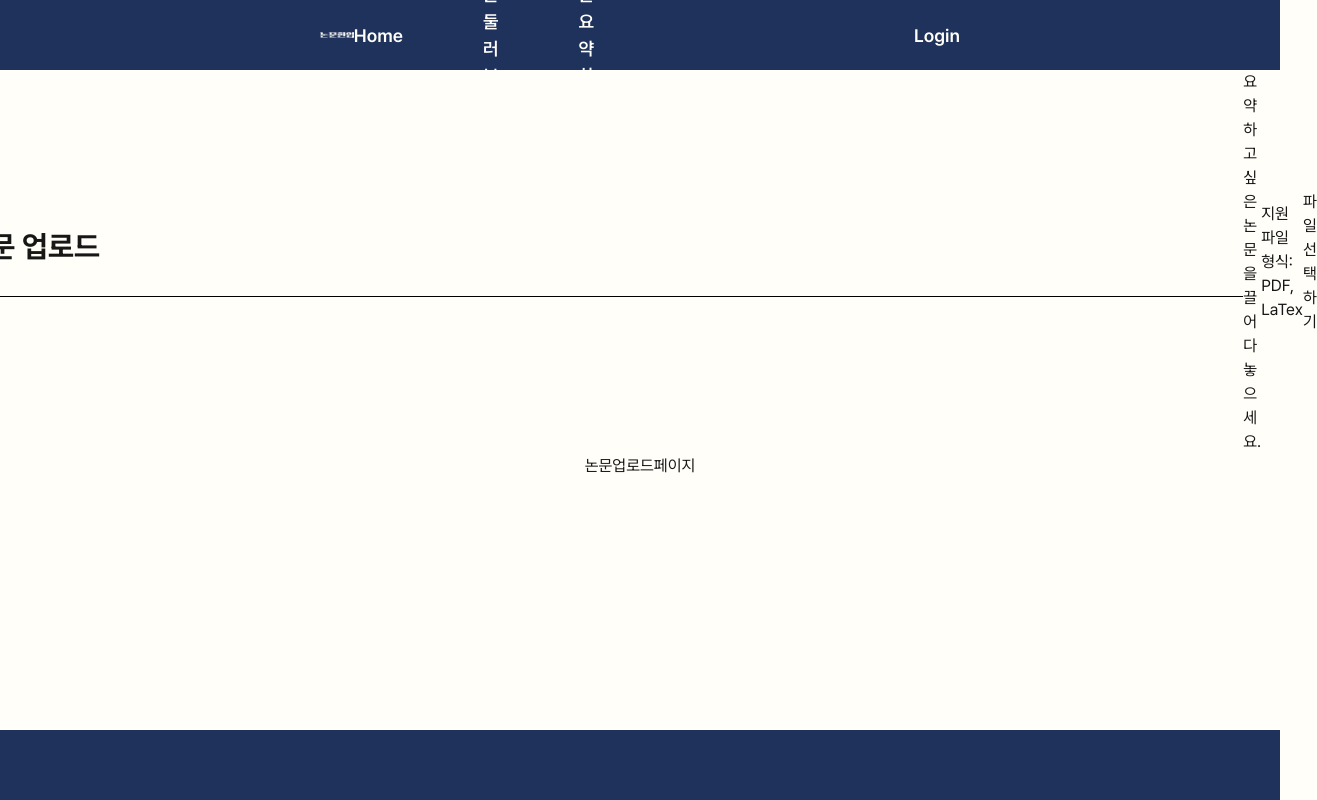
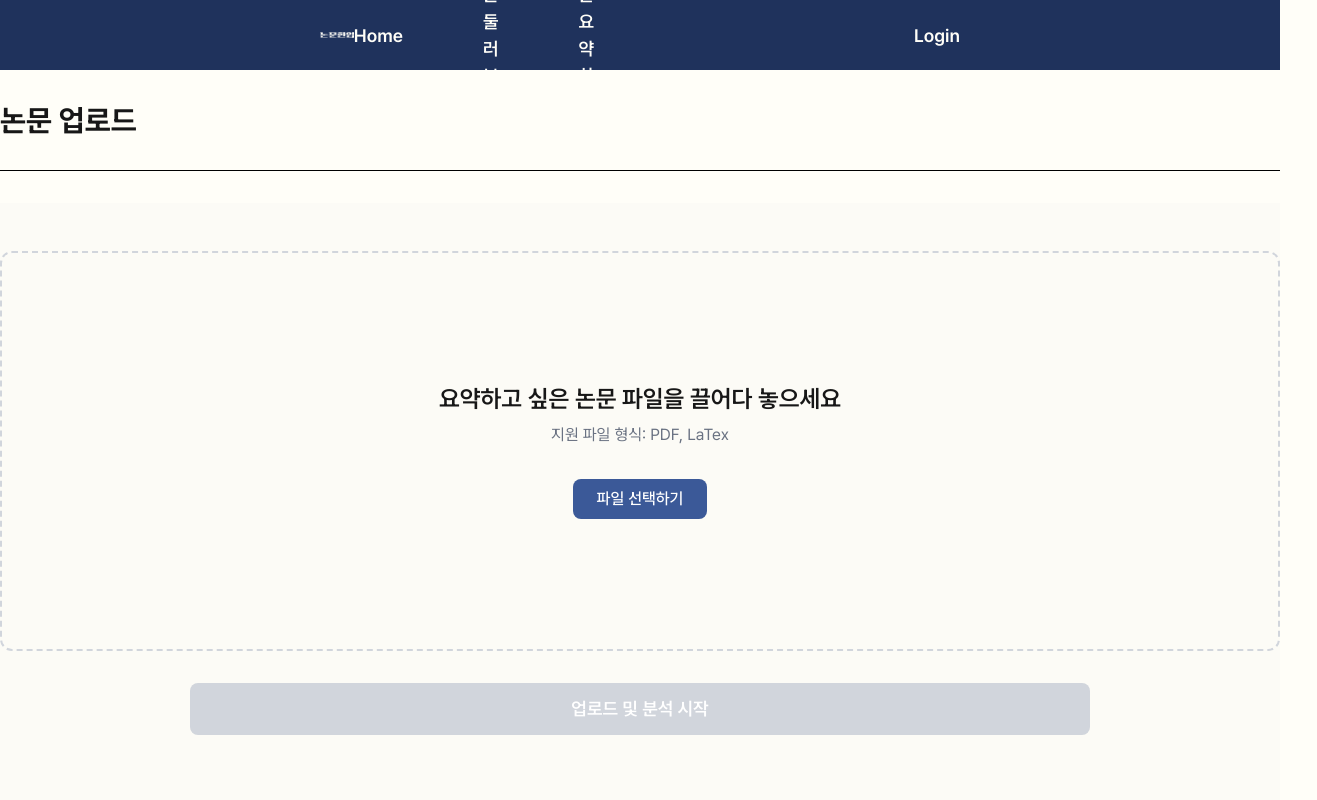
Before and after one commit to oneieo/paper-summarizer-frontend, a Next.js app: page /papers/upload in a window 1280 px wide. Shown: the top 800 px of the page, 1317 px wide, since content can reach past the window. Built offline with nearby package versions, Linux system fonts and the light colour scheme.

Commit message:
feat: 논문 업로드 컴포넌트 1차 구현

```diff
--- a/src/app/papers/_components/PaperUpload.tsx
+++ b/src/app/papers/_components/PaperUpload.tsx
@@ -1,9 +1,96 @@
-import React from "react";
+"use client";
+import Image from "next/image";
+import React, { useState, useCallback } from "react";
 
 const PaperUpload = () => {
+  const [isDragging, setIsDragging] = useState<boolean>(false);
+  const [file, setFile] = useState<File | null>(null);
+
+  const handleDragOver = useCallback((e: React.DragEvent) => {
+    e.preventDefault();
+    setIsDragging(true);
+  }, []);
+
+  const handleDragLeave = useCallback((e: React.DragEvent) => {
+    e.preventDefault();
+    setIsDragging(false);
+  }, []);
+
+  const handleDrop = useCallback((e: React.DragEvent) => {
+    e.preventDefault();
+    setIsDragging(false);
+    const droppedFile = e.dataTransfer.files[0];
+    if (
+      droppedFile &&
+      (droppedFile.type === "application/pdf" ||
+        droppedFile.name.endsWith(".tex"))
+    ) {
+      setFile(droppedFile);
+    }
+  }, []);
+
+  const handleFileSelect = (e: React.ChangeEvent<HTMLInputElement>) => {
+    const selectedFile = e.target.files?.[0];
+    if (selectedFile) {
+      setFile(selectedFile);
+    }
+  };
+
   return (
-    <div className="flex justify-center">
-      <h1>논문업로드페이지</h1>
+    <div className="flex flex-col items-center w-full min-h-screen bg-[#fcfbf6] py-12">
+      <div
+        className={`xl:w-[80rem] min-h-[25rem] flex flex-col justify-center items-center p-12 border-2 border-dashed rounded-xl transition-colors bg-transparent ${
+          isDragging ? "border-blue-400 bg-blue-50" : "border-gray-300"
+        }`}
+        onDragOver={handleDragOver}
+        onDragLeave={handleDragLeave}
+        onDrop={handleDrop}
+      >
+        <h1 className="text-2xl font-semibold mb-2 text-center">
+          요약하고 싶은 논문 파일을 끌어다 놓으세요
+        </h1>
+        <h3 className="text-gray-500 mb-8 text-center">
+          지원 파일 형식: PDF, LaTex
+        </h3>
+        <label className="cursor-pointer bg-[#3b5998] text-white px-6 py-2 rounded-lg font-medium hover:bg-[#2d4373] transition-colors">
+          파일 선택하기
+          <input
+            type="file"
+            className="hidden"
+            accept=".pdf,.tex"
+            onChange={handleFileSelect}
+          />
+        </label>
+      </div>
+      {file && (
+        <div className="w-[900px] flex items-center justify-between bg-[#c9d7f5] rounded-lg px-6 py-3 mt-6">
+          <div className="flex items-center gap-2">
+            <Image
+              src={"/images/CheckMark.png"}
+              alt="체크마크"
+              priority
+              width={28}
+              height={28}
+            />
+            <span className="text-[#3b5998] font-medium">
+              업로드 가능한 형식입니다.
+            </span>
+          </div>
+          <span className="text-[#3b5998] font-medium truncate max-w-[400px]">
+            {file.name}
+          </span>
+        </div>
+      )}
+      <button
+        className={`w-[900px] mt-8 px-6 py-3 rounded-lg text-lg font-semibold transition-colors ${
+          file
+            ? "bg-[#3b5998] hover:bg-[#2d4373] text-white"
+            : "bg-gray-300 text-white cursor-not-allowed"
+        }`}
+        disabled={!file}
+      >
+        업로드 및 분석 시작
+      </button>
     </div>
   );
 };
--- a/src/app/papers/_components/UploadLayout.tsx
+++ b/src/app/papers/_components/UploadLayout.tsx
@@ -2,15 +2,10 @@ import React from "react";
 
 const UploadLayout = () => {
   return (
-    <div className="flex items-center justify-center">
+    <div className="flex flex-col items-center justify-center">
       <div>
         <h1 className="text-3xl font-bold mt-8">논문 업로드</h1>
         <div className="w-[80rem] h-px bg-[#000000] my-8" />
-      </div>
-      <div className="flex justify-center items-center ">
-        <h1>요약하고 싶은 논문을 끌어다 놓으세요.</h1>
-        <h3>지원 파일 형식: PDF, LaTex</h3>
-        <button>파일 선택하기</button>
       </div>
     </div>
   );
```
Also changed, not shown: public/images/CheckMark.png (added).
